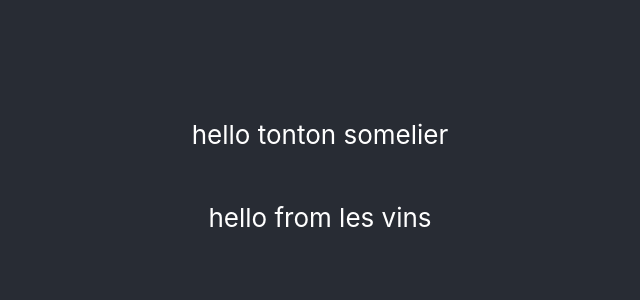
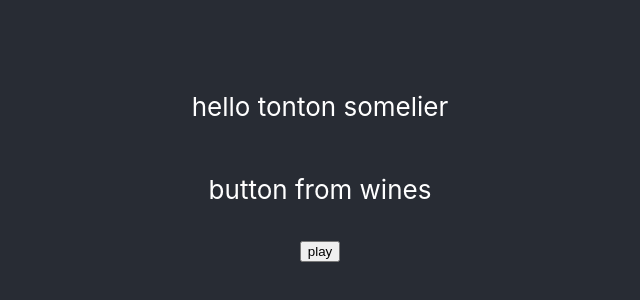
Before and after one commit to WildCodeSchool/reims-js-202003-pjt-tonton-sommelier-client, a React (Create React App) app: page / in a window 1280 px wide. Shown: the part 224-524 px from the top of the page, without its empty margins (320-960 px from the left). Built offline with nearby package versions, Linux system fonts and the light colour scheme.

Commit message:
refector(lesvins)add buton for api

```diff
--- a/src/components/LesVins.jsx
+++ b/src/components/LesVins.jsx
@@ -1,8 +1,26 @@
-import React from 'react';
+import React, { useState } from 'react';
+import Axios from 'axios';
 
 function LesVins() {
+  const [boxes, setapi] = useState([]);
+
+  function handleClick() {
+    Axios.get('http://localhost:8000/boxes')
+      .then((response) => response.data)
+      .then((data) => {
+        setapi({ boxes: data });
+      });
+  }
+
   return (
-    <p>hello from les vins </p>
+    <div>
+      <p>button from wines</p>
+
+      <button type="button" className="button" onClick={() => handleClick}> play </button>
+      <p>
+        {boxes.map((box) => box.name) }
+      </p>
+    </div>
   );
 }
 
```
